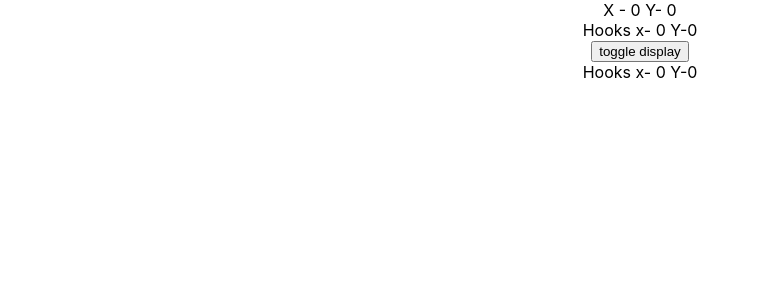
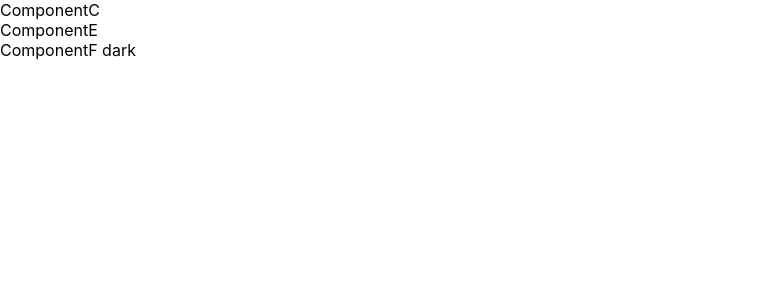
Before and after one commit to jasmithadodda/my-app2, a React (Create React App) app: page / in a window 1280 px wide. Shown: the top 300 px of the page, without its empty margins (0-759 px from the left). Built offline with nearby package versions, Linux system fonts and the light colour scheme.

Commit message:
useCntext hook and providing app context to component f -- nested 2 levels down

```diff
--- a/src/App.js
+++ b/src/App.js
@@ -1,43 +1,16 @@
 import './App.css';
-// import Greet from './components/Greet';
-// import Message from './components/Message';
-// import Counter from './components/Counter';
-// import FunctionClick from './components/FunctionClick';
-// import ClassClick from './components/ClassClick';
-// import UserGreeting from './components/UserGreeting';
-// import PackingList from './components/PackingList';
-// import PeopleList from './components/PeopleList';
-// import StyleSheet from './styles/StyleSheet';
-// import Inline from './styles/Inline';
-// import Read from './components/Read';
-// import Form from './formcomponents/Form';
-// import LifeCycleA from './formcomponents/LifeCycleA';
-//import Users from './http/Users';
-//import Weather from './components/Weather';
-//import PostForm from './http/PostForm';
-// import HookCounter from './hooks/HookCounter';
-// import ClassCounter from './hooks/ClassCounter';
-// import UseStatePrevCount from './hooks/UseStatePrevCount';
-// import UseStateObject from './hooks/UseStateObject';
-//import HookArray from './hooks/HookArray';
-// import CounterOne from './hooks/useEffect/CounterOne';
-// import ClassCounterOne from './hooks/useEffect/ClassCounterOne';
-import ClassMouse from './hooks/useEffect/ClassMouse';
-import HookMouse from './hooks/useEffect/HookMouse';
-import MouseContainer from './hooks/useEffect/MouseContainer';
+import ComponentC from './hooks/useContext/ComponentC';
+import { createContext } from "react";
+
+export const ThemeContext = createContext(null);
 
 function App() {
   return (
- <div className="App">
-
-
-    {/* <HookArray/> */}
-     {/* <CounterOne/>
-    <ClassCounterOne/> */}
-    <ClassMouse/>
-    <HookMouse/>
-    <MouseContainer/>
- </div>
+ <div>
+ <ThemeContext.Provider value="dark">
+   <ComponentC />
+ </ThemeContext.Provider>
+</div>
   );
 }
 
--- /dev/null
+++ b/src/hooks/useContext/ComponentC.js
@@ -0,0 +1,10 @@
+import React from 'react'
+import ComponentE from './ComponentE'
+
+export default function ComponentC() {
+  return (
+    <div>ComponentC
+    <ComponentE/>
+    </div>
+  )
+}
--- /dev/null
+++ b/src/hooks/useContext/ComponentE.js
@@ -0,0 +1,11 @@
+import React from "react";
+import ComponentF from "./ComponentF";
+
+export default function ComponentE() {
+  return (
+    <div>
+      ComponentE
+      <ComponentF />
+    </div>
+  );
+}
--- /dev/null
+++ b/src/hooks/useContext/ComponentF.js
@@ -0,0 +1,8 @@
+import React, { useContext } from "react";
+import { ThemeContext } from "../../App";
+
+export default function ComponentF() {
+  const theme = useContext(ThemeContext);
+
+  return <div>ComponentF {theme}</div>;
+}
```
